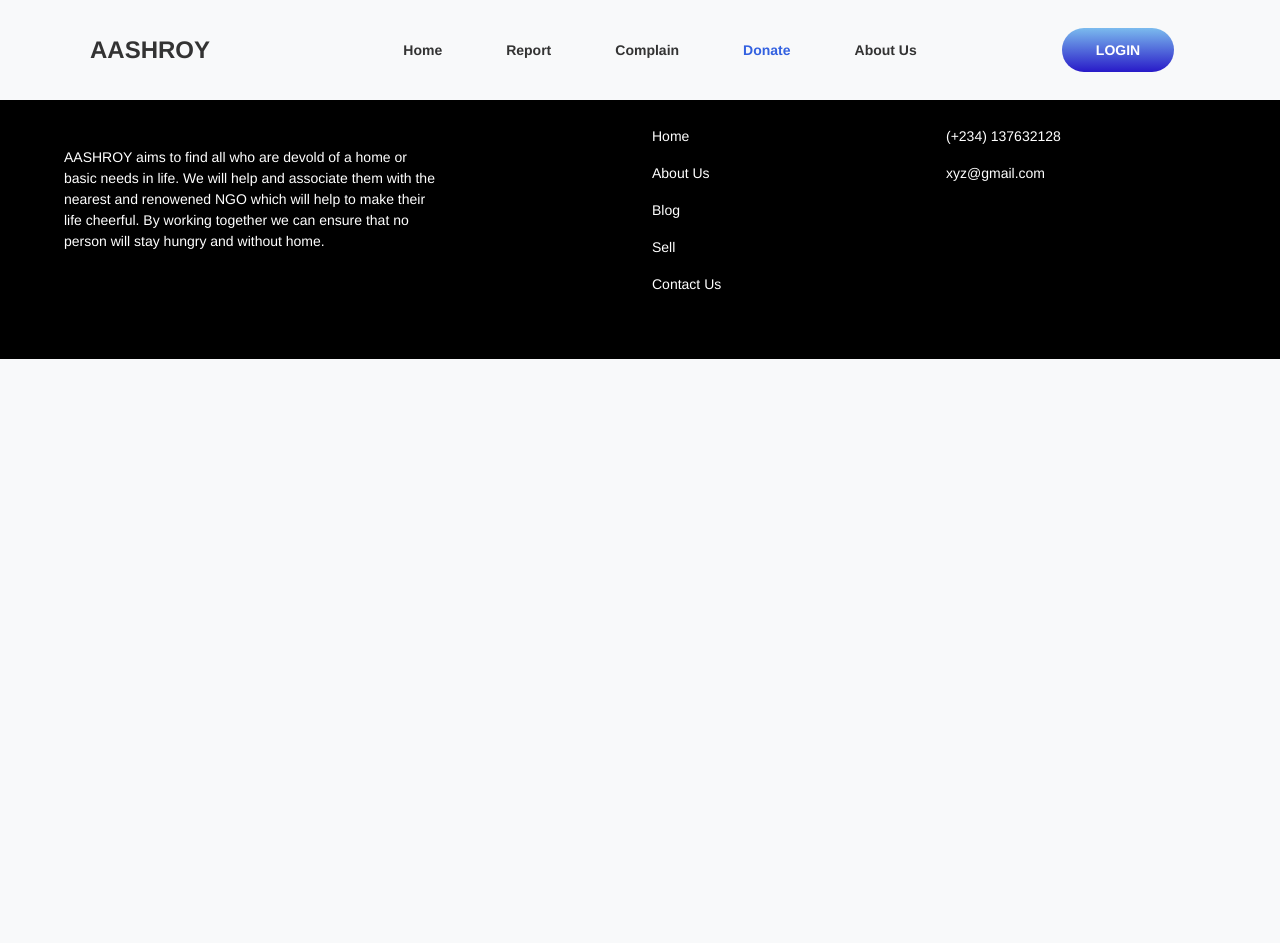
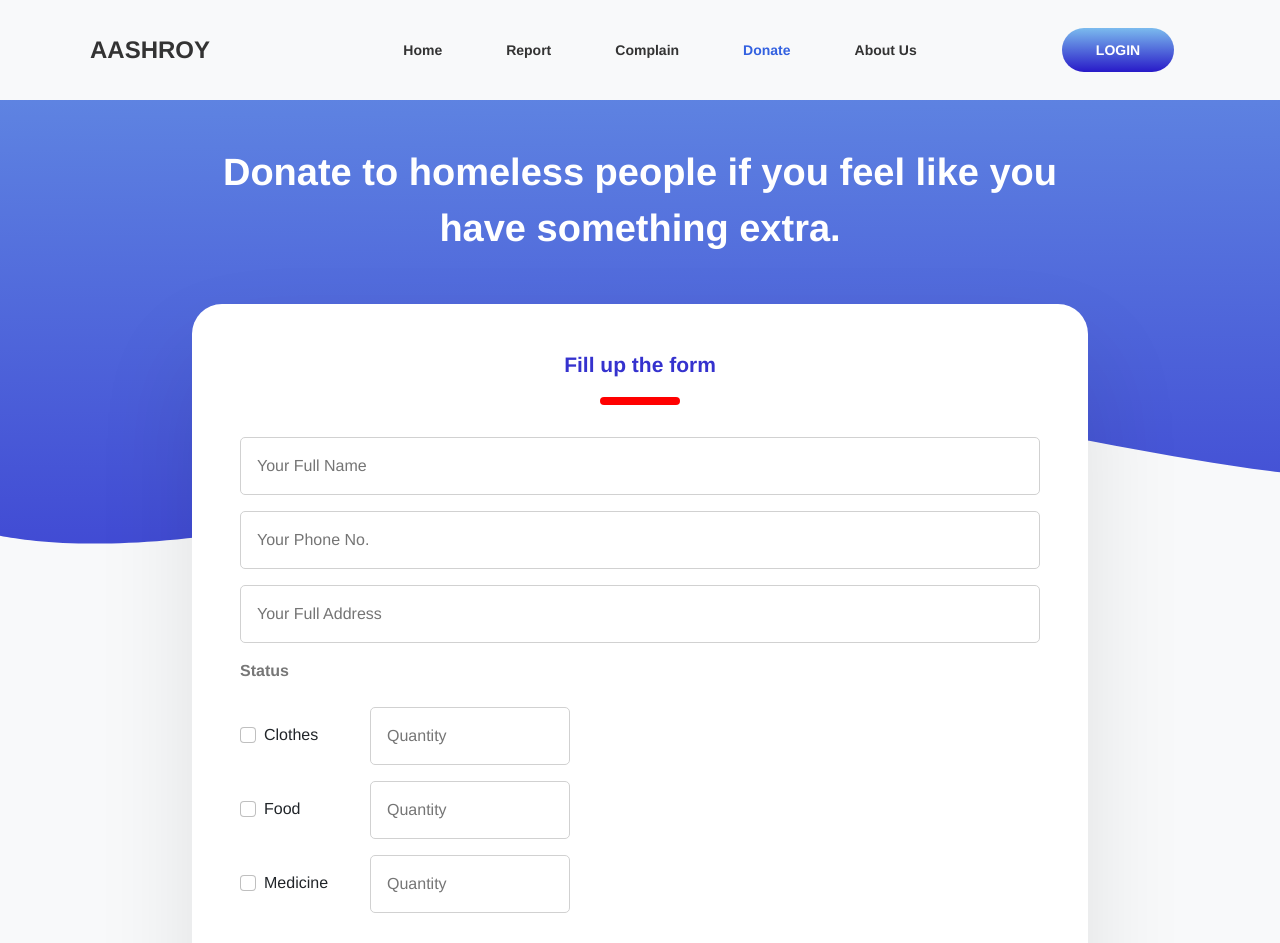
Before and after one commit to Marg-team/frontend, a React (Create React App) app: page /donate in a window 1280 px wide. Shown: the top 943 px of the page. Before the commit the page ends 800 px from the top, so only its background shows below. Built offline with nearby package versions, Linux system fonts and the light colour scheme.

Commit message:
donate page done UI

```diff
--- a/src/App.js
+++ b/src/App.js
@@ -3,6 +3,7 @@ import './App.css';
 import Footer from './ui/components/Footer/Footer';
 import Navigation from './ui/components/Navbar/Navbar';
 import Complain from './ui/screens/complain/Complain';
+import Donate from './ui/screens/donate/Donate';
 import Home from './ui/screens/home/home';
 import HomelessReport from './ui/screens/homlessReport/homelessReport';
 
@@ -17,6 +18,9 @@ function App() {
         <Route path="/complain">
           <Complain/>
         </Route>
+        <Route path="/donate">
+          <Donate/>
+        </Route>
         <Route path="/" exact>
           <Home />
         </Route>
--- /dev/null
+++ b/src/ui/screens/donate/Donate.js
@@ -0,0 +1,70 @@
+import React from 'react'
+import { Form} from 'react-bootstrap'
+import * as styles from './Donate.module.css'
+
+export default function Donate() {
+    return (
+        <section>
+            <div className={styles.donate}>
+                <div className={styles.bg}>
+                    <svg className={styles.down} width="1500" height="569" viewBox="0 0 1500 569" fill="none" xmlns="http://www.w3.org/2000/svg">
+                        <path d="M1552.57 0H-42.4331V569H-5.29881L-13.4331 532.52C-13.4331 532.52 154.837 584.278 500.232 464.179C746.436 378.57 929.987 411.944 1115.28 445.635C1189.94 459.209 1264.87 472.835 1344.31 478.751C1445.61 486.297 1510.72 486.361 1552.57 483.411V0Z" fill="url(#paint0_linear)"/>
+                        <defs>
+                            <linearGradient id="paint0_linear" x1="816.25" y1="-89.5648" x2="827.712" y2="919.298" gradientUnits="userSpaceOnUse">
+                                <stop stopColor="#6A9AE7"/>
+                                <stop offset="1" stopColor="#281BC8"/>
+                            </linearGradient>
+                        </defs>
+                    </svg>
+                </div>
+                <div className={styles.content}>
+                    <h1>Donate to homeless people if you feel like you have something extra.</h1>
+                    <div className={styles.card}>
+                        <h3>Fill up the form</h3>
+                        <div className={styles.line}></div>
+                        <form className={styles.form}>
+                            <input type="text" placeholder="Your Full Name"/>
+                            <input type="text" placeholder="Your Phone No."/>
+                            <input type="text" placeholder="Your Full Address"/>
+                            <span className={styles.label}>Status</span>
+                            <div className={styles.radio_group}>
+                                <div className={styles.radio}>
+                                    <Form.Check
+                                        className={styles.radio_btn}
+                                        label="Clothes"
+                                        name="Clothes"
+                                        type='checkbox'
+                                        id="clothes"
+                                    />
+                                    <input type="text" placeholder="Quantity"/>
+                                </div>
+                                <div className={styles.radio}>
+                                    <Form.Check
+                                        className={styles.radio_btn}
+                                        label="Food"
+                                        name="Food"
+                                        type='checkbox'
+                                        id="food"
+                                    />
+                                    <input type="text" placeholder="Quantity"/>
+                                </div>
+                                <div className={styles.radio}>
+                                    <Form.Check
+                                        className={styles.radio_btn}
+                                        label="Medicine"
+                                        name="Medicine"
+                                        type='checkbox'
+                                        id="medicine"
+                                    />
+                                    <input type="text" placeholder="Quantity"/>
+                                </div>
+                            </div>
+                            <input type="text" placeholder="Any Additional Details (optional)"/>
+                            <button className={styles.btn} type="submit">SUBMIT</button>
+                        </form>
+                    </div>
+                </div>
+            </div>
+        </section>
+    )
+}
--- /dev/null
+++ b/src/ui/screens/donate/Donate.module.css
@@ -0,0 +1,145 @@
+.bg{
+    width: 100vw;
+    overflow: hidden;
+    z-index: -1;
+    position: absolute;
+}
+
+.bg > svg {
+    width: unset;
+}
+
+.donate{
+    display: flex;
+    flex-direction: column;
+    align-items: center;
+    margin-bottom: 4rem;
+}
+
+.content{
+    margin-top: 9rem;
+    width: 70%;
+}
+
+.content > h1{
+    font-weight: bold;
+    font-size: 38px;
+    line-height: 56px;
+    text-align: center;
+    color: #FFFFFF;
+    margin-bottom: 3rem;
+}
+
+.card{
+    background: #FFFFFF;
+    box-shadow: 0px 50px 100px rgba(0, 0, 0, 0.1);
+    border-radius: 30px;
+    padding: 3rem;
+
+    display: flex;
+    flex-direction: column;
+    align-items: center;
+}
+
+.card h3{
+    color: #3532CE;
+    font-weight: bold;
+    font-size: 21px;
+}
+
+.line{
+    height: 8px;
+    width: 80px;
+    background: red;
+    left: 10px;
+    border-radius: 20px;
+    margin-bottom: 2rem;
+    margin-top: 12px;
+}
+
+@media screen and (max-width: 576px) {
+    .content{
+        width: 90%;
+    }
+}
+
+.form input[type=text]{
+    width: 100%;
+    color: #2F2F2F;
+    background: #FFFFFF;
+    border: 1px solid #D1D1D1;
+    box-sizing: border-box;
+    border-radius: 5px;
+    padding: 1rem;
+    margin-bottom: 1rem;
+}
+
+.form {
+    width: 100%;
+    display: flex;
+    flex-direction: column;
+}
+
+.btn{
+    margin-top: 1rem;
+    padding-left: 2rem;
+    padding-right: 2rem;
+    height: 50px;
+    color: #FFFFFF;
+    background: linear-gradient(178.18deg, #6B9BE7 -13.56%, #3532CE 158.3%);
+    border-radius: 100px;
+    border: none;
+    margin-left: auto;
+    margin-right: auto;
+}
+
+.label{
+    color: #777777;
+    display: block;
+    margin-bottom: 0.5rem;
+    font-weight: 700;
+}
+
+.radio{
+    display: flex;
+    flex-direction: row;
+    flex-wrap: nowrap;
+    align-items: center;
+    margin-bottom: 1rem;
+}
+
+
+.radio input[type=text] {
+    width: 40% !important;
+    max-width: 200px;
+    margin-bottom: 0;
+}
+
+.radio_btn{
+    width: 130px;
+}
+
+.radio_group{
+    margin-top: 1rem;
+    margin-bottom: 1rem;
+}
+
+@media screen and (max-width: 655px) {
+    .radio input[type=text] {
+        width: 100% !important;
+        max-width: unset !important;
+    }
+    .radio_btn{
+        width: 150px;
+    }
+}
+
+@media screen and (max-width: 400px) {
+    .radio{
+        flex-direction: column;
+        align-items: flex-start;
+    }
+    .radio input[type=text] {
+        margin-top: 1rem;
+    }
+}
--- a/src/ui/screens/home/home.js
+++ b/src/ui/screens/home/home.js
@@ -12,7 +12,7 @@ import { useLocation } from 'react-router'
 
 export default function Home() {
     const location = useLocation();
-    if(location.state.scrolltop){
+    if(location.state&&location.state.scrolltop){
         window.scrollTo(0,0)
     }
     return (
```
